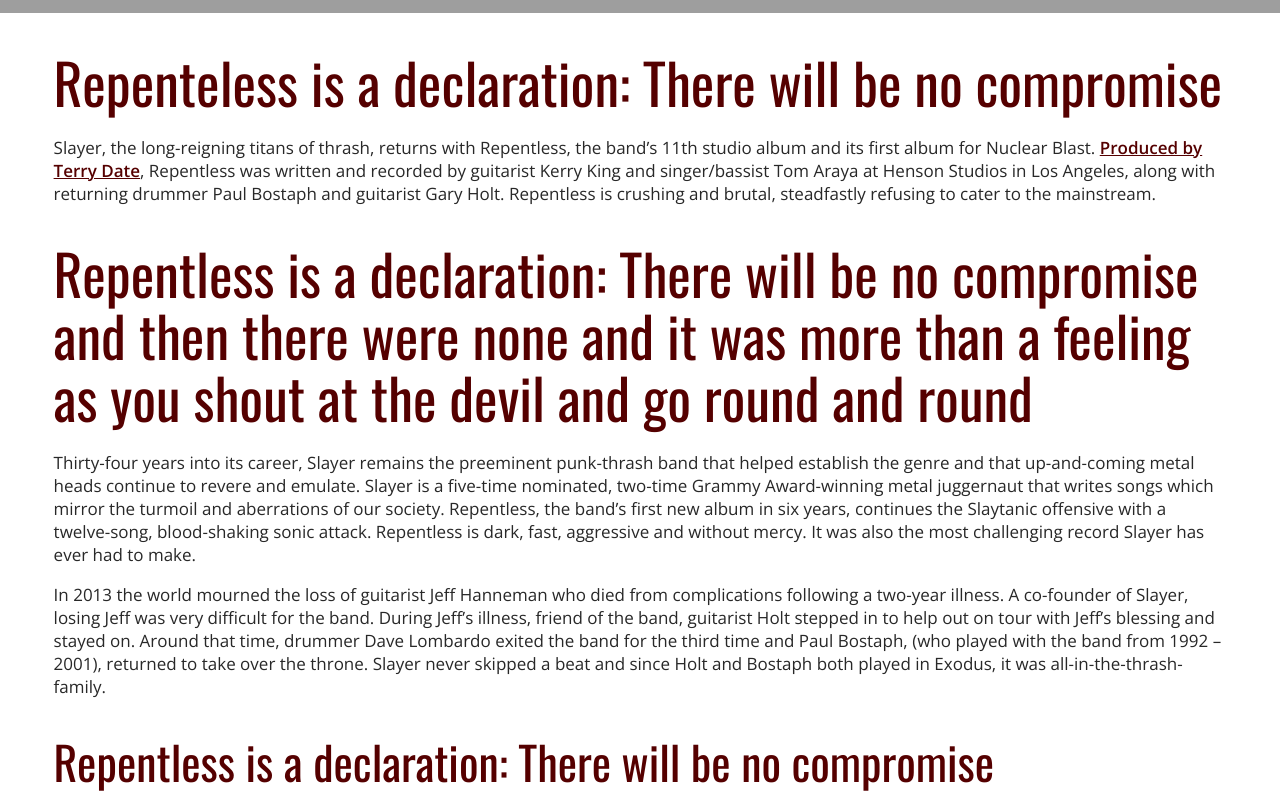
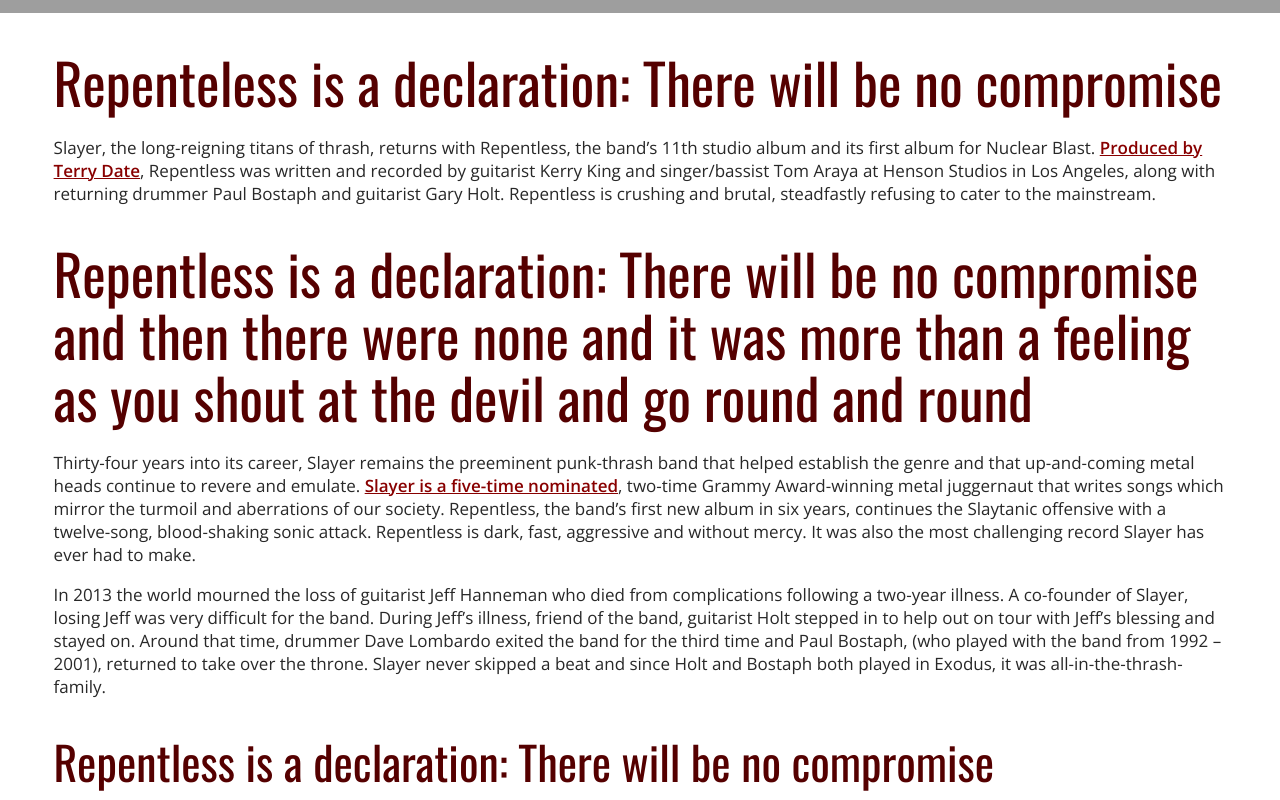
Before and after one commit to gregaltuna/new-grid, a plain HTML site: page index.htm in a window 1280 px wide. Shown: the part 1040-1840 px from the top of the page. Drawn offline with nearby package versions, Linux system fonts and the light colour scheme; grey boxes are pictures that could not be loaded.

Commit message:
top questions

```diff
--- a/index.htm
+++ b/index.htm
@@ -121,14 +121,12 @@
         <div class="row">
 
           <div class="col g-12">
-            <!-- <h1>REPENTLESS IS A DECLARATION: THERE WILL BE NO COMPROMISE</h1> -->
             <h1>Repenteless is a declaration: There will be no compromise</h1>
 
             <p>Slayer, the long-reigning titans of thrash, returns with Repentless, the band’s 11th studio album and its first album for Nuclear Blast. <a href="#">Produced by Terry Date</a>, Repentless was written and recorded by guitarist Kerry King and singer/bassist Tom Araya at Henson Studios in Los Angeles, along with returning drummer Paul Bostaph and guitarist Gary Holt. Repentless is crushing and brutal, steadfastly refusing to cater to the mainstream.</p>
 
-            <!-- <h1>REPENTLESS IS A DECLARATION: THERE WILL BE NO COMPROMISE AND THEN THERE WERE NONE AND IT WAS MORE THAN A FEELING AS YOU SHOUT AT THE DEVIL AND ROUND AND ROUND AND WHATNOT</h1> -->
             <h1>Repentless is a declaration: There will be no compromise and then there were none and it was more than a feeling as you shout at the devil and go round and round</h1>
-            <p>Thirty-four years into its career, Slayer remains the preeminent punk-thrash band that helped establish the genre and that up-and-coming metal heads continue to revere and emulate. Slayer is a five-time nominated, two-time Grammy Award-winning metal juggernaut that writes songs which mirror the turmoil and aberrations of our society. Repentless, the band’s first new album in six years, continues the Slaytanic offensive with a twelve-song, blood-shaking sonic attack. Repentless is dark, fast, aggressive and without mercy. It was also the most challenging record Slayer has ever had to make.</p>
+            <p>Thirty-four years into its career, Slayer remains the preeminent punk-thrash band that helped establish the genre and that up-and-coming metal heads continue to revere and emulate. <a href="#">Slayer is a five-time nominated</a>, two-time Grammy Award-winning metal juggernaut that writes songs which mirror the turmoil and aberrations of our society. Repentless, the band’s first new album in six years, continues the Slaytanic offensive with a twelve-song, blood-shaking sonic attack. Repentless is dark, fast, aggressive and without mercy. It was also the most challenging record Slayer has ever had to make.</p>
 
             <p>In 2013 the world mourned the loss of guitarist Jeff Hanneman who died from complications following a two-year illness. A co-founder of Slayer, losing Jeff was very difficult for the band. During Jeff’s illness, friend of the band, guitarist Holt stepped in to help out on tour with Jeff’s blessing and stayed on. Around that time, drummer Dave Lombardo exited the band for the third time and Paul Bostaph, (who played with the band from 1992 – 2001), returned to take over the throne. Slayer never skipped a beat and since Holt and Bostaph both played in Exodus, it was all-in-the-thrash-family.</p>
 
--- a/scss/utils/_type.scss
+++ b/scss/utils/_type.scss
@@ -92,15 +92,15 @@ h3 {
 
 h4 {
 	@include small-down {
-		@include font-size(20px);
+		@include font-size(22px);
 	}
 
 	@include medium {
-		@include font-size(24px);
+		@include font-size(26px);
 	}
 
 	@include large {
-		@include font-size(28px);
+		@include font-size(30px);
 	}
 }
 
@@ -128,7 +128,7 @@ p, li, blockquote, h6 {
 	}
 
 	@include small {
-		@include font-size(15px);
+		@include font-size(16px);
 	}
 
 	@include medium {
@@ -143,9 +143,9 @@ p, li, blockquote, h6 {
 		@include font-size(18px);
 	}
 
-	@include xxlarge {
-		@include font-size(18px);
-	}
+	// @include xxlarge {
+	// 	@include font-size(18px);
+	// }
 
 	a {
 		font-weight: 600;
@@ -171,7 +171,7 @@ ul, ol {
 }
 
 #{$a-tags} {
-	color: $color-p;
+	color: lighten($color-p, 10%);
 
 	&:hover {
 		color: $blacker;
```
Also changed, not shown: scss/utils/_variables.scss (+1 -24 lines), css/app.css, 1 other file.
